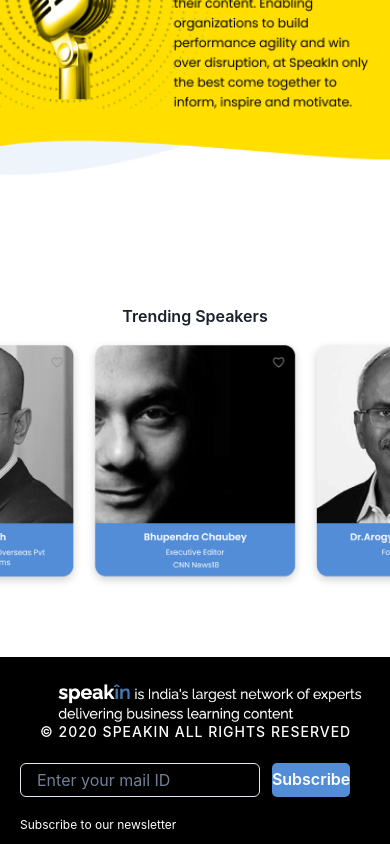
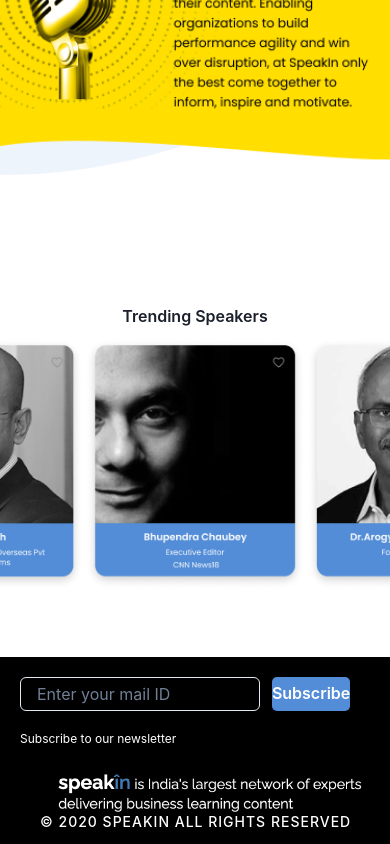
Before and after one commit to sharunnd/esmagico-assignment, a React (Create React App) app in the folder frontend/: page / in a window 390 px wide. Shown: the part 2433-3277 px from the top of the page. Built offline with nearby package versions, Linux system fonts and the light colour scheme.

Commit message:
footer for mobile

```diff
--- a/frontend/src/components/Footer.jsx
+++ b/frontend/src/components/Footer.jsx
@@ -21,7 +21,7 @@
         color="rgba(255, 255, 255, 1)"
       >
         <Flex
-          flexDirection={{ base: "column", lg: "row" }}
+          flexDirection={{ base: "column-reverse", lg: "row" }}
           justify="space-between"
           align="center"
           px={{ base: "20px", lg: "0px" }}
@@ -38,7 +38,7 @@
               </Text>
             </Box>
           </Box>
-          <Box mt={{ base: "30px", lg: "80px" }} mr={{ base: "20px", lg: "150px" }}>
+          <Box mt={{ base: "20px", lg: "80px" }} mr={{ base: "20px", lg: "150px" }}>
             <Flex>
               <FormControl>
                 <Input
```
